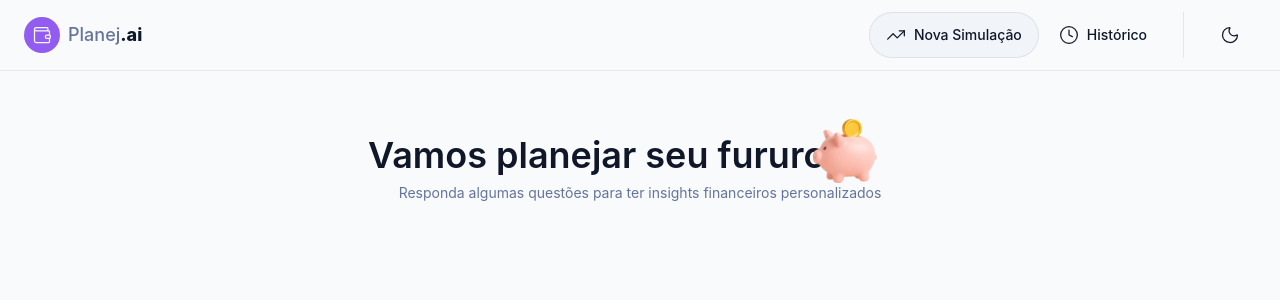
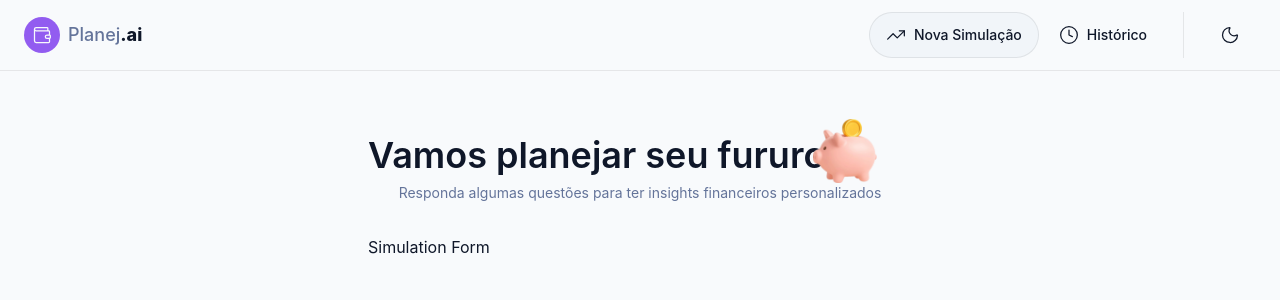
Before and after one commit to carvalhojccs/planejai, a React (Vite) app: page / in a window 1280 px wide. Shown: the top 300 px of the page. Built offline with nearby package versions, Linux system fonts and the light colour scheme.

Commit message:
Criando a Página Inicial do Formulário de Simulação

```diff
--- /dev/null
+++ b/src/components/features/Simulation/Form.tsx
@@ -0,0 +1,8 @@
+export const SimulationForm = () => {
+  return (
+    <div>
+      <h2>Simulation Form</h2>
+      {/* Form content goes here */}
+    </div>
+  )
+}
--- a/src/pages/SimulationFormPage.tsx
+++ b/src/pages/SimulationFormPage.tsx
@@ -1,9 +1,11 @@
+import { SimulationForm } from '@/components/features/Simulation/Form'
 import { SimulationHero } from '@/components/features/Simulation/Hero'
 
 export function SimulationFormPage() {
   return (
     <main className="mx-auto max-w-xl px-4 py-10 sm:py-14">
       <SimulationHero />
+      <SimulationForm />
     </main>
   )
 }
```
Also changed, not shown: 1 other file (tests, documents, lock files or other folders).
